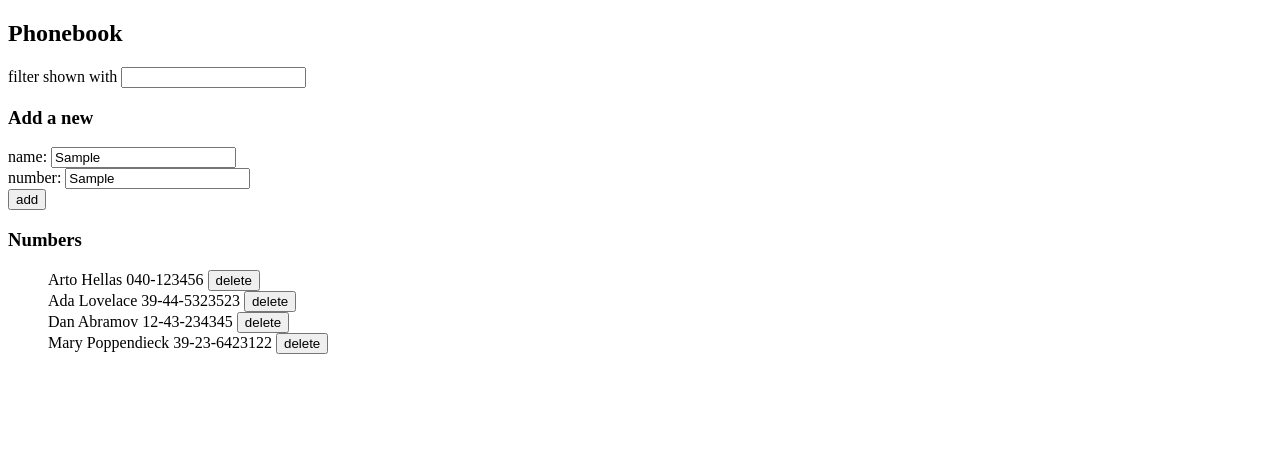
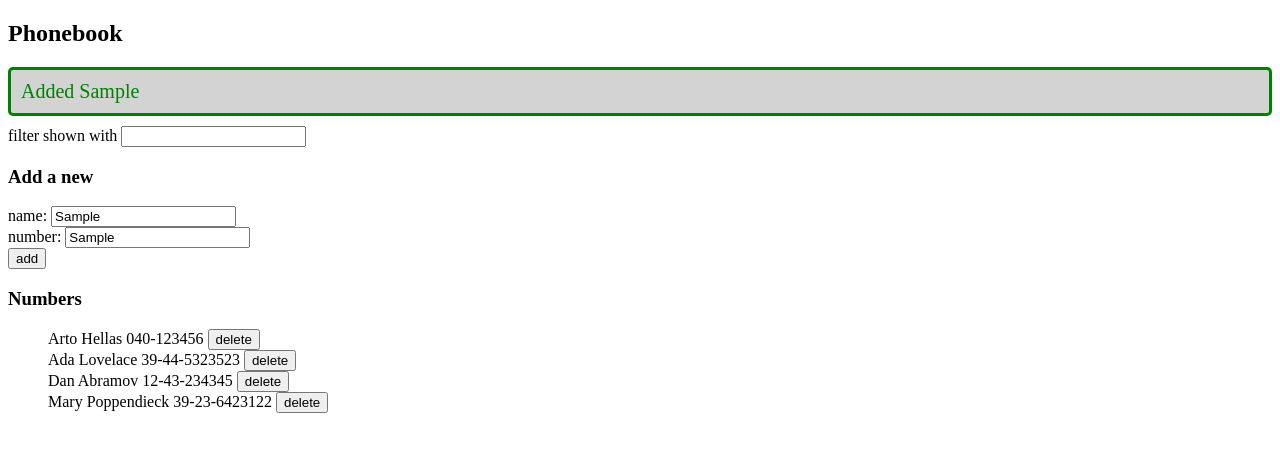
Before and after one commit to Slohis/FullS, a React (Create React App) app in the folder part02/phonebook/: page / in a window 1280 px wide. Both pictures are taken after typing "Sample", "Sample" into the empty fields and a click on the button "add". Shown: the top 452 px of the page. Built offline with nearby package versions, Linux system fonts and the light colour scheme; no server answers; data requests are answered from the project's data file.

Commit message:
Implemented notification after a successful operation

```diff
--- a/part02/phonebook/src/App.js
+++ b/part02/phonebook/src/App.js
@@ -1,5 +1,17 @@
 import { useState, useEffect } from 'react'
 import personService from './services/persons'
+
+const Notification = ({ message }) => {
+  if (message === null) {
+    return null
+  }
+
+  return (
+    <div className='notification'>
+      {message}
+    </div>
+  )
+}
 
 const ListItem = ({ id, name, number, remove }) => {
   return (
@@ -53,6 +65,7 @@ const App = () => {
   const [newName, setNewName] = useState('')
   const [newNumber, setNewNumber] = useState('')
   const [filterString, setFilterString] = useState('')
+  const [notificationMessage, setNotificationMessage] = useState(null)
 
   useEffect(() => {
     personService
@@ -76,9 +89,12 @@ const App = () => {
           setNewName('')
           setNewNumber('')
         })
+      setNotificationMessage(`Added ${newName}`)
+      setTimeout(() => {
+        setNotificationMessage(null)
+      }, 5000)
     } else {
       if (window.confirm(`${newName} is already added to phonebook, replace the old number with a new one?`)) {
-        //Update the number of the entry with HTTP PUT
         const entryToUpdate = getPersonByName(newName)
         const updatedEntry = { ...entryToUpdate, number: newNumber}
         personService
@@ -87,6 +103,10 @@ const App = () => {
             setPersons(persons.map(person => person.id !== updatedEntry.id ? person : updatedEntry))
 
           })
+        setNotificationMessage(`Changed the phone number of ${newName}`)
+        setTimeout(() => {
+          setNotificationMessage(null)
+        }, 5000)
       }
 
     }
@@ -132,6 +152,7 @@ const App = () => {
   return (
     <div>
       <h2>Phonebook</h2>
+      <Notification message={notificationMessage} />
       <Filter filterString={filterString} eventHandler={handleFilterInputChange} />
       <h3>Add a new</h3>
       <PersonForm
--- /dev/null
+++ b/part02/phonebook/src/index.css
@@ -0,0 +1,9 @@
+.notification {
+  color: green;
+  background: lightgrey;
+  font-size: 20px;
+  border-style: solid;
+  border-radius: 5px;
+  padding: 10px;
+  margin-bottom: 10px;
+}
--- a/part02/phonebook/src/index.js
+++ b/part02/phonebook/src/index.js
@@ -1,6 +1,9 @@
 import React from 'react';
 import ReactDOM from 'react-dom/client';
+import './index.css'
+
 import App from './App';
+
 
 const root = ReactDOM.createRoot(document.getElementById('root'));
 root.render(
```
